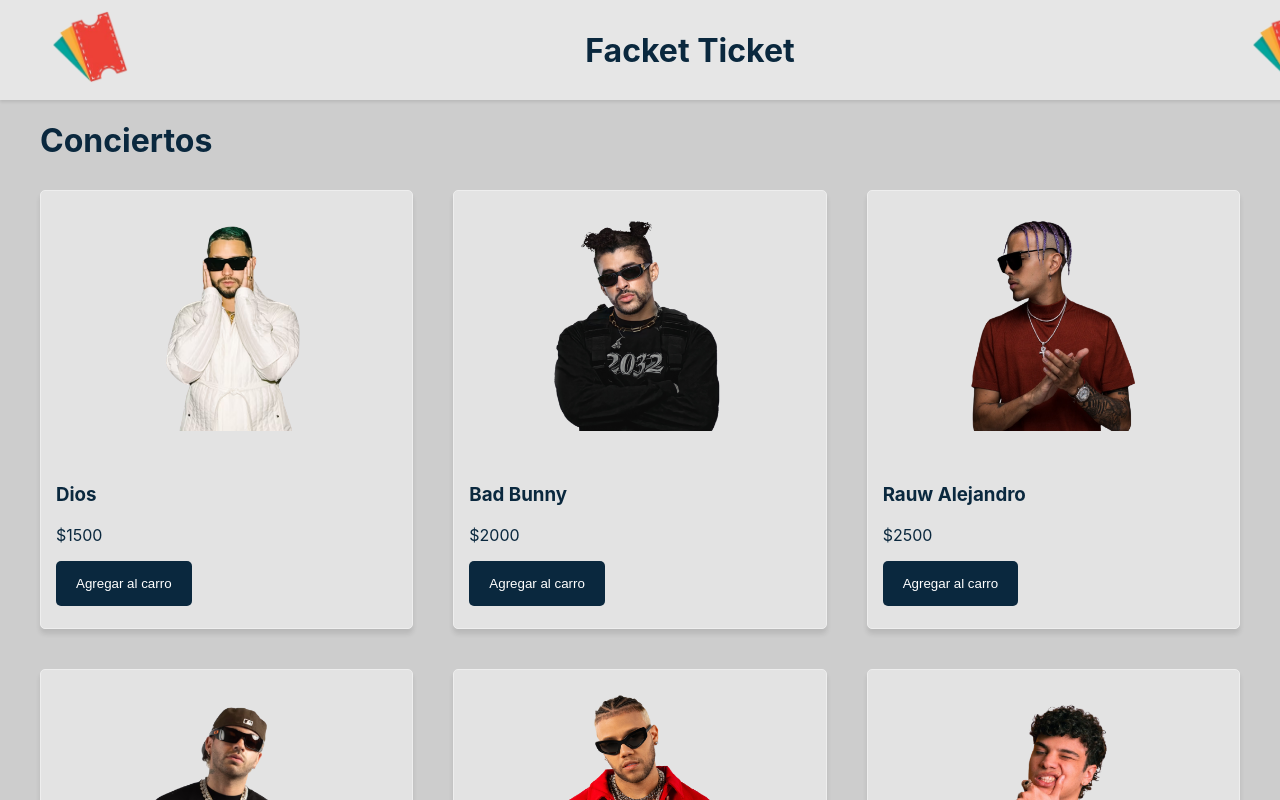
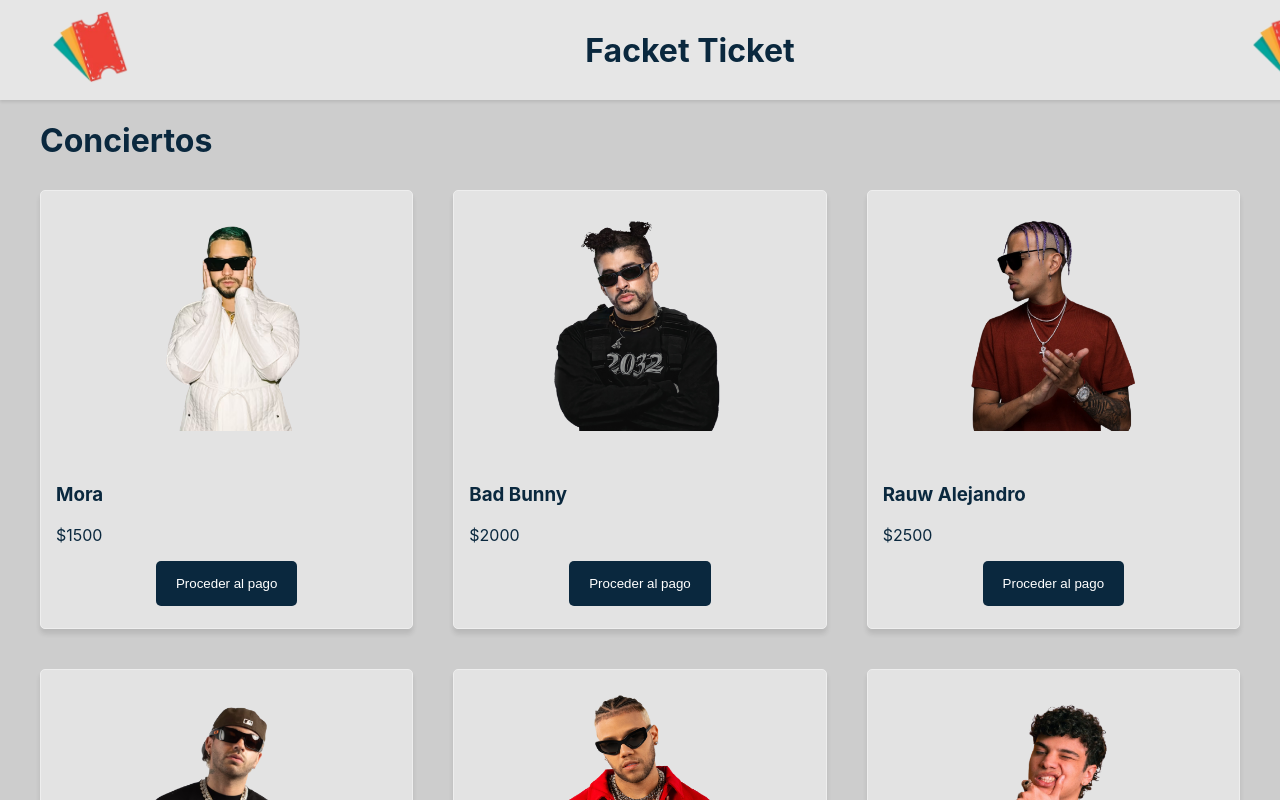
Before and after one commit to Alexme116/Facket, a React (Create React App) app: page / in a window 1280 px wide. Shown: the top 800 px of the page. Built offline with nearby package versions, Linux system fonts and the light colour scheme.

Commit message:
cambio de boton proceder pago

```diff
--- a/src/App.js
+++ b/src/App.js
@@ -3,18 +3,12 @@
 import Layout from './components/Layout';
 import Title from './components/Title';
 import Navbar from './components/Navbar';
-
-const styles = {
-  page_B: {
-    backgroundColor: 'rgba(150, 150, 150, 0.48)',
-    minHeight: '100vh',
-  },
-}
+import './css/App.css';
 
 class App extends Component {
   state = {
     products: [
-      { name : 'Dios', price: 1500, img: '/productos/mora.png' },
+      { name : 'Mora', price: 1500, img: '/productos/mora.png' },
       { name : 'Bad Bunny', price: 2000, img: '/productos/badbunny.png' },
       { name : 'Rauw Alejandro', price: 2500, img: '/productos/rauw.png' },
       { name : 'Feid', price: 1900, img: '/productos/feid.png' },
@@ -25,7 +19,7 @@
 
   render() {
     return (
-      <div style={styles.page_B}>
+      <div className='page_B'>
         <Navbar/>
         <Layout>
           <Title />
--- a/src/components/Producto.js
+++ b/src/components/Producto.js
@@ -16,9 +16,9 @@
     sep: {
         paddingTop: '30px',
     },
-    botones: {
+    boton: {
         display: 'flex',
-        justifyContent: 'space-between',
+        justifyContent: 'center',
     },
     botonEliminar: {
         backgroundColor: 'rgba(110, 110, 110, 1)',
@@ -39,9 +39,9 @@
                 <img style={styles.img} alt={producto.name} src={producto.img}/>
                 <h3 style={styles.sep}>{producto.name}</h3>
                 <p>${producto.price}</p>
-                <div style={styles.botones}>
+                <div style={styles.boton}>
                     <Button>
-                        Agregar al carro
+                        Proceder al pago
                     </Button>
                 </div>
             </div>
--- /dev/null
+++ b/src/css/App.css
@@ -0,0 +1,4 @@
+.page_B {
+    background-color: rgba(150, 150, 150, 0.48);
+    min-height: 100vh;
+}
```
